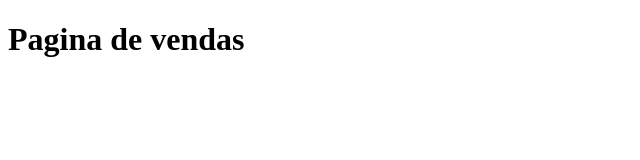
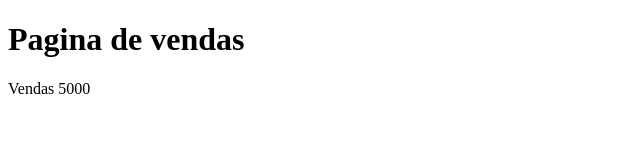
Before and after one commit to Brenno-Tissi/testAula-certo, a plain HTML site: page vendas.html in a window 1280 px wide. Shown: the whole page, without its empty margins (0-640 px from the left). Drawn offline with Linux system fonts and the light colour scheme.

Commit message:
valor das vendas

```diff
--- a/vendas.html
+++ b/vendas.html
@@ -7,5 +7,6 @@
 </head>
 <body>
     <h1>Pagina de vendas</h1>
+    <p>Vendas 5000</p>
 </body>
 </html>
```
